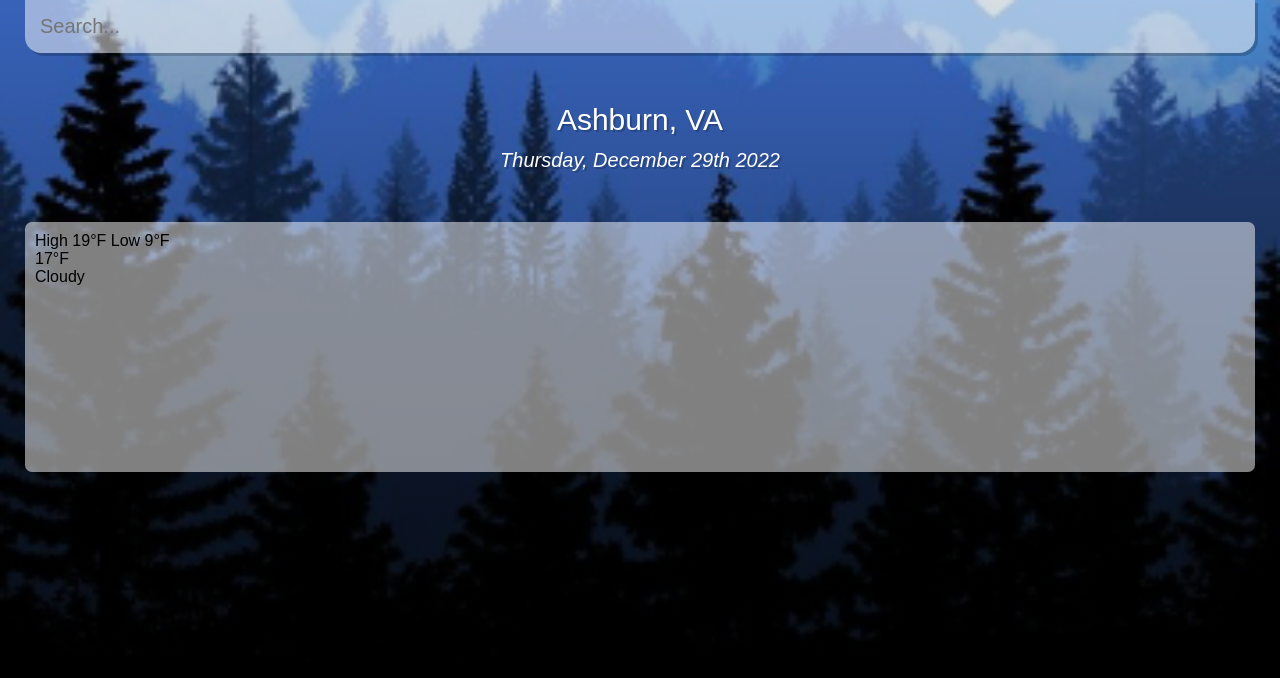
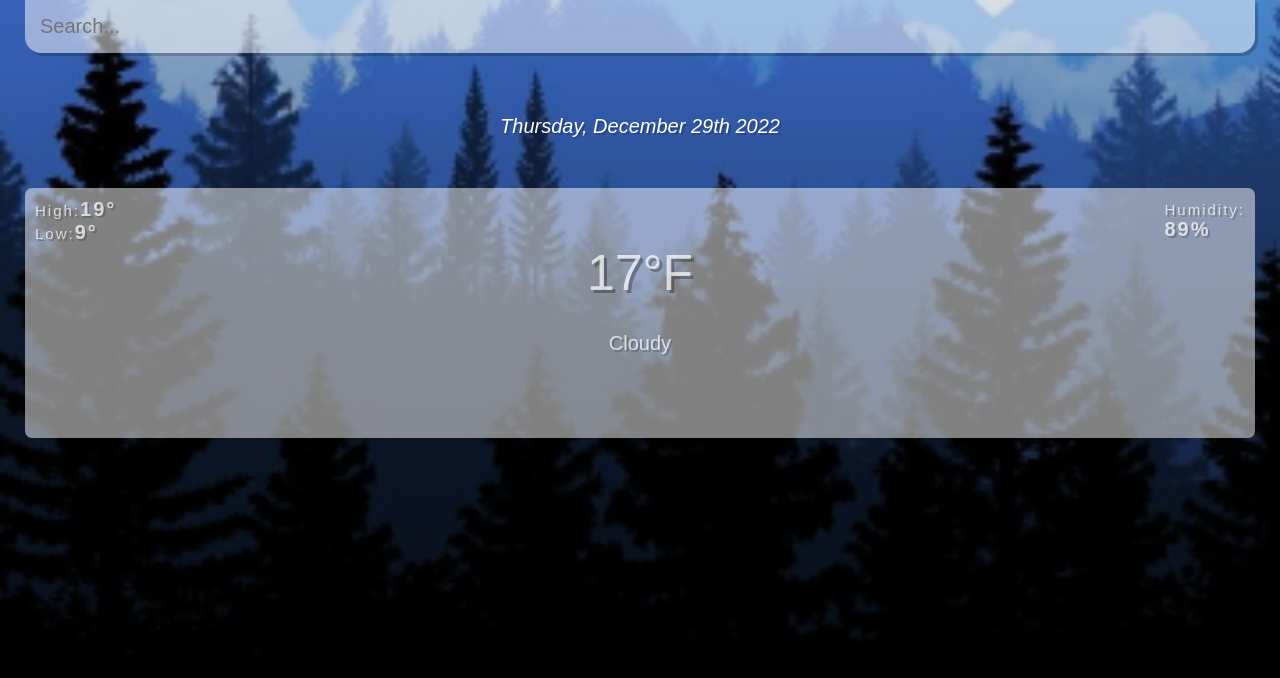
Before and after one commit to cmcneil7532/weather-app, a React (Create React App) app: page / in a window 1280 px wide. Shown: the top 678 px of the page. Built offline with nearby package versions, Linux system fonts and the light colour scheme.

Commit message:
Search bar functionality

```diff
--- a/src/App.css
+++ b/src/App.css
@@ -1,38 +1,42 @@
-*{
+* {
   margin: 0;
   box-sizing: border-box;
   padding: 0;
 }
 
-body{
-  font-family: 'montseratt', sans-serif;
+body {
+  font-family: "montseratt", sans-serif;
 }
 
-.app{
+.app {
   background-image: url(./backgrounds/cold-bg.jpg);
-  background-size:cover;
+  background-size: cover;
   background-position: bottom;
   transition: 0.9 ease-out;
 }
 
 /*Depending on the weather temperature our background image will try and match the weather*/
-.app.warm{
+.app.warm {
   background-image: url(./backgrounds/warm-bg.jpg);
 }
-main{
+main {
   min-height: 100vh;
   /* This will set the background to lower the brigthness*/
-  background-image: linear-gradient(to bottom, rgba(0,0,0,0.2), rgba(0,0,0,0.75));
+  background-image: linear-gradient(
+    to bottom,
+    rgba(0, 0, 0, 0.2),
+    rgba(0, 0, 0, 0.75)
+  );
   padding: 25px;
+
 }
 
-.search-box{
+.search-box {
   margin: 0 0;
   width: 100%;
 }
 
-.search-box .search-bar{
-
+.search-box .search-bar {
   display: block;
   width: 100%;
   padding: 15px;
@@ -46,39 +50,71 @@ main{
   border-radius: 0 0 16px 16px;
   margin-top: -25px;
   margin-bottom: 50px;
-  box-shadow: 3px 3px rgba(0,0,0,0.2) ;
+  box-shadow: 3px 3px rgba(0, 0, 0, 0.2);
 
   font-size: 20px;
 }
-.search-box .search-bar:hover{
+.search-box .search-bar:hover {
   background-color: rgba(255, 255, 255, 0.75);
 }
 
-.location-box .location{
+.location-box .location {
   display: flex;
   justify-content: center;
   align-items: center;
   font-size: 30px;
   color: white;
-  text-shadow: 2px 2px rgba(0,0,0,0.2);
+  text-shadow: 2px 2px rgba(0, 0, 0, 0.2);
   margin-bottom: 12px;
 }
 
-.location-box .date{
+.location-box .date {
   display: flex;
   justify-content: center;
   align-items: center;
   font-size: 20px;
   font-style: italic;
   color: white;
-  text-shadow: 2px 2px rgba(0,0,0,0.2);
-
+  text-shadow: 2px 2px rgba(0, 0, 0, 0.2);
 }
 
-.weather-box{
+.weather-box {
   margin-top: 50px;
   background: rgba(255, 255, 255, 0.5);
   padding: 10px;
   border-radius: 7px;
   height: 250px;
+  color: rgba(249, 249, 249, 0.75);
+  text-shadow: 2px 2px rgba(0, 0, 0, 0.2);
+ position: relative;
+
 }
+
+.weather-box .forecast {
+  display: flex;
+  justify-content: space-between;
+  align-items: center;
+  font-size: 15px;
+
+  letter-spacing: 2px;
+}
+span {
+  font-weight: bold;
+  font-size: 20px;
+}
+
+.weather-box .temperature {
+  display: flex;
+  justify-content: center;
+  align-items: center;
+  font-size: 50px;
+  text-shadow: 3px 3px rgba(0, 0, 0, 0.3);
+}
+
+.weather-box .description {
+  display: flex;
+  justify-content: center;
+  align-items: center;
+  margin-top: 30px;
+  font-size: 20px;
+}
--- a/src/App.js
+++ b/src/App.js
@@ -1,34 +1,67 @@
+import "./App.css";
+import moment from "moment/moment";
+import React, { useEffect, useState } from "react";
 
-import './App.css';
-import moment from 'moment/moment';
+function App() {
+  //Grab our url and key from the enviroment file (.env)
+  const key = process.env.REACT_APP_API_KEY;
+  const url = process.env.REACT_APP_API_URL;
+
+  //This will hold our Latitude and longitude coordinates
+ const [location, setLocation]= useState('');
+ const [data, setData]= useState({});
 
 
-function App() {
+ const searchLocation = async (event) =>{
+  //Once the user clicks the enter button the function should run and return our json.
+  if(event.key ==="Enter"){
+    let response = await fetch(`${url}weather?q=${location}&units=metric&appid=${key}`);
+    let result = await response.json()
+    setData(result);
+    console.log(result)
+
+  }
+ }
+
+
   return (
     <div className="app">
       <main>
-        <div className='search-box'>
-          <input className='search-bar'
-          type='text'
-          placeholder='Search...'>
-          </input>
+        <div className="search-box">
+          <input
+            className="search-bar"
+            type="text"
+            placeholder="Search..."
+            /* When user types in the searhbar it will be stored into the value */
+            onChange={(e)=>setLocation(e.target.value)}
+            value={location}
+            onKeyDown={searchLocation}
+
+          ></input>
         </div>
-        <div className='location-box'>
-          <div className='location'>Ashburn, VA</div>
-          <div className='date'>{moment().format('dddd, MMMM Do YYYY')}</div>
+        <div className="location-box">
+          <div className="location">{data.name}</div>
+          <div className="date">{moment().format("dddd, MMMM Do YYYY")}</div>
         </div>
-        <div className='weather-box'>
-          <div className='highlow'>
-              High 19°F Low 9°F
+        <div className="weather-box">
+          <div className="forecast">
+            <div className="highlow">
+              <p>
+                High:<span>19°</span>
+              </p>
+              <p>
+                Low:<span>9°</span>
+              </p>
+            </div>
+            <div className="humidity">
+              <p>Humidity:</p>
+              <span>89%</span>
+            </div>
           </div>
-          <div className='temperature'>17°F</div>
-          <div className='description'>Cloudy</div>
-
+          <div className="temperature">17°F</div>
+          <div className="description">Cloudy</div>
         </div>
       </main>
-
-
-
     </div>
   );
 }
```
Also changed, not shown: 1 other file (tests, documents, lock files or other folders).
